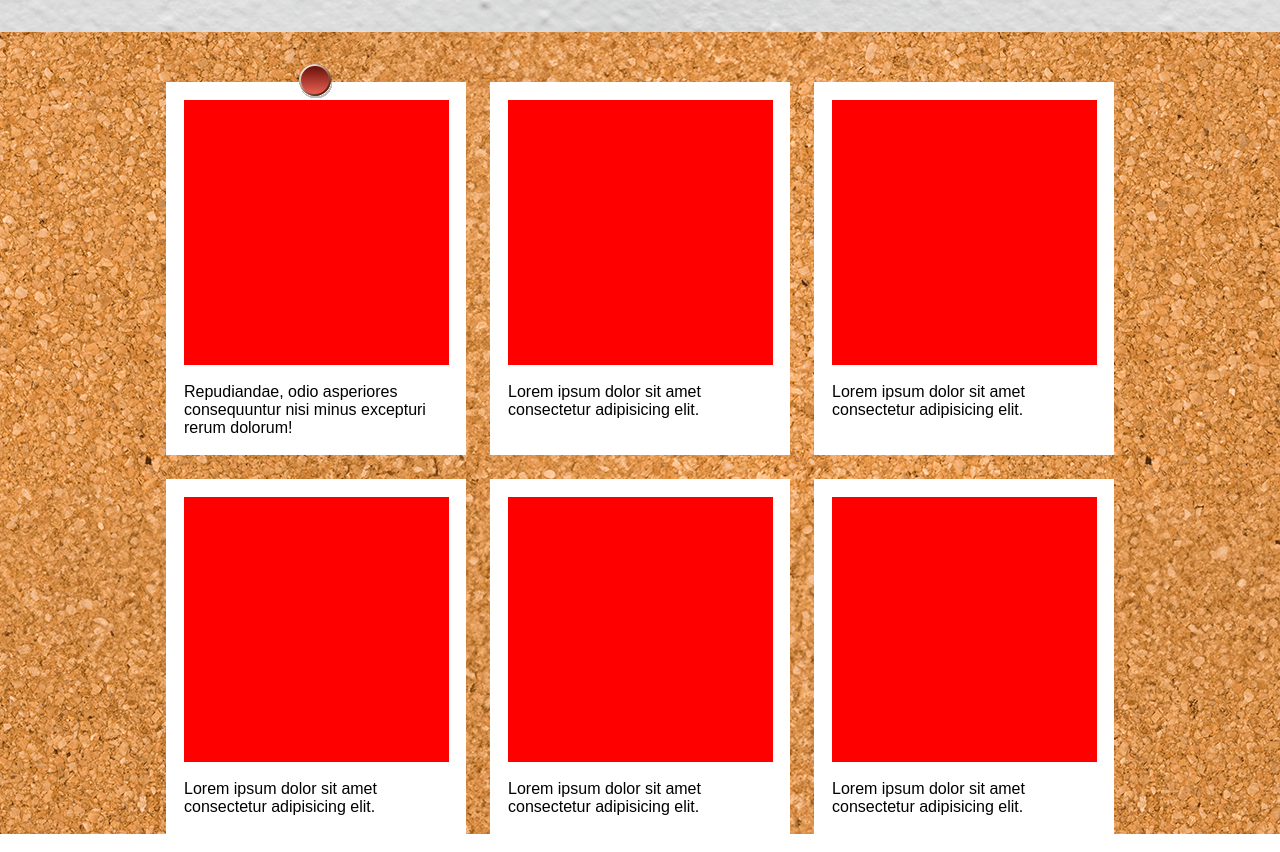
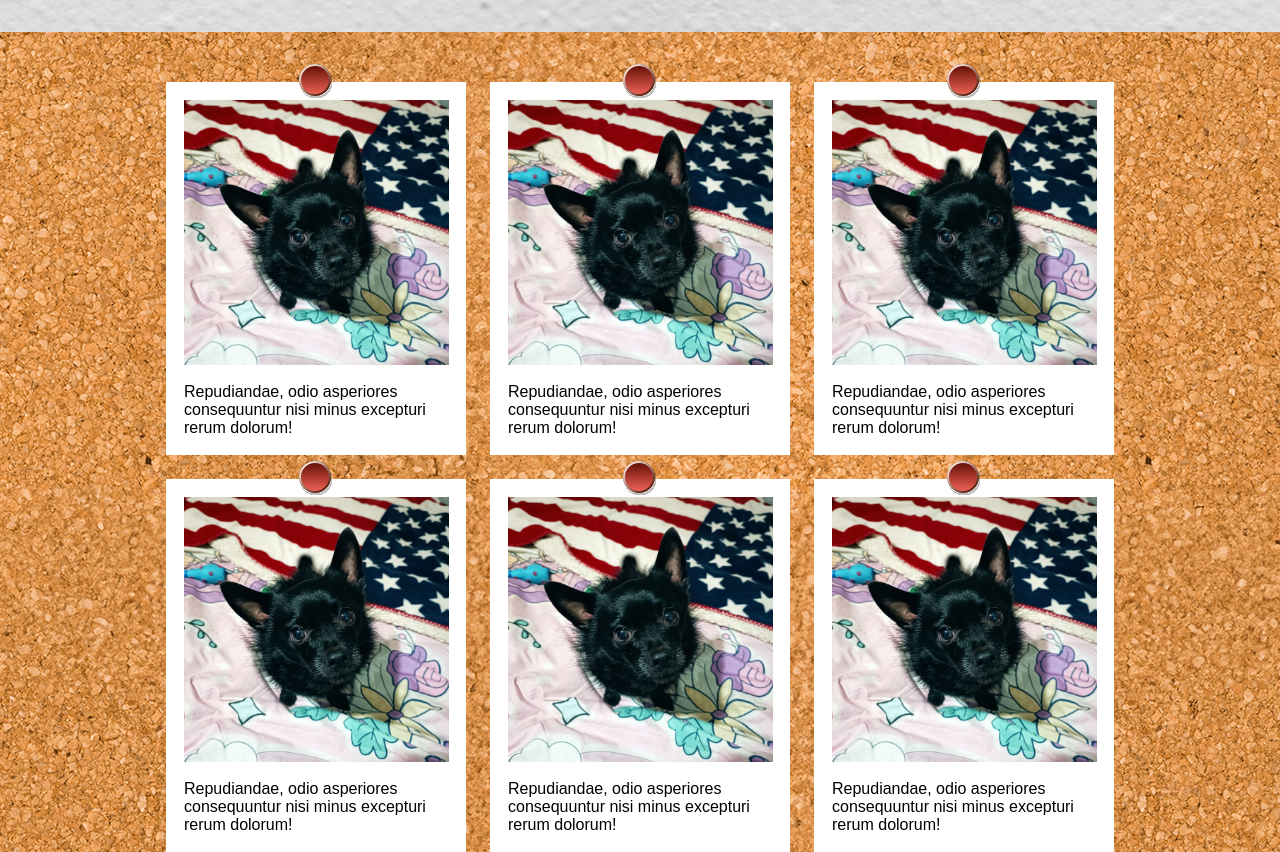
Before and after one commit to AngelaFerraro18/js-photo-blog, a plain HTML site: page index.html in a window 1280 px wide. Shown: the part 83-935 px from the top of the page. Drawn offline with Linux system fonts and the light colour scheme; a web font is replaced by a local one.

Commit message:
feat: add photo random to check photo-card behavior

```diff
--- a/css/style.css
+++ b/css/style.css
@@ -18,6 +18,10 @@ body{
     flex-wrap: wrap;
     gap: 24px;
     justify-content: center;
+}
+
+img{
+    display: block;
 }
 
 /* header */
@@ -67,3 +71,9 @@ main img.pin-photo{
     transform: translate(-50%, -50%);
     left: 50%;
 }
+
+main .photo img.img-photo{
+    object-fit: cover;
+    width: 100%;
+    height: 100%;
+}
--- a/index.html
+++ b/index.html
@@ -25,25 +25,46 @@
     <main>
         <div class="container d-flex">
             <div class="card-photo">
-                <div class="photo"></div>
+                <div class="photo">
+                    <img class="img-photo" src="img/mydog.jpg" alt="img-placehoder-my-dog">
+                </div>
                 <h3> Repudiandae, odio asperiores consequuntur nisi minus excepturi rerum dolorum!</h3>
                 <img class="pin-photo" src="img/pin.svg" alt="red-pin">
             </div>
             <div class="card-photo">
-                <div class="photo"></div>
-                <h3>Lorem ipsum dolor sit amet consectetur adipisicing elit.</h3>
-            </div> <div class="card-photo">
-                <div class="photo"></div>
-                <h3>Lorem ipsum dolor sit amet consectetur adipisicing elit.</h3>
-            </div> <div class="card-photo">
-                <div class="photo"></div>
-                <h3>Lorem ipsum dolor sit amet consectetur adipisicing elit.</h3>
-            </div> <div class="card-photo">
-                <div class="photo"></div>
-                <h3>Lorem ipsum dolor sit amet consectetur adipisicing elit.</h3>
-            </div> <div class="card-photo">
-                <div class="photo"></div>
-                <h3>Lorem ipsum dolor sit amet consectetur adipisicing elit.</h3>
+                <div class="photo">
+                    <img class="img-photo" src="img/mydog.jpg" alt="img-placehoder-my-dog">
+                </div>
+                <h3> Repudiandae, odio asperiores consequuntur nisi minus excepturi rerum dolorum!</h3>
+                <img class="pin-photo" src="img/pin.svg" alt="red-pin">
+            </div>
+            <div class="card-photo">
+                <div class="photo">
+                    <img class="img-photo" src="img/mydog.jpg" alt="img-placehoder-my-dog">
+                </div>
+                <h3> Repudiandae, odio asperiores consequuntur nisi minus excepturi rerum dolorum!</h3>
+                <img class="pin-photo" src="img/pin.svg" alt="red-pin">
+            </div>
+            <div class="card-photo">
+                <div class="photo">
+                    <img class="img-photo" src="img/mydog.jpg" alt="img-placehoder-my-dog">
+                </div>
+                <h3> Repudiandae, odio asperiores consequuntur nisi minus excepturi rerum dolorum!</h3>
+                <img class="pin-photo" src="img/pin.svg" alt="red-pin">
+            </div>
+            <div class="card-photo">
+                <div class="photo">
+                    <img class="img-photo" src="img/mydog.jpg" alt="img-placehoder-my-dog">
+                </div>
+                <h3> Repudiandae, odio asperiores consequuntur nisi minus excepturi rerum dolorum!</h3>
+                <img class="pin-photo" src="img/pin.svg" alt="red-pin">
+            </div>
+            <div class="card-photo">
+                <div class="photo">
+                    <img class="img-photo" src="img/mydog.jpg" alt="img-placehoder-my-dog">
+                </div>
+                <h3> Repudiandae, odio asperiores consequuntur nisi minus excepturi rerum dolorum!</h3>
+                <img class="pin-photo" src="img/pin.svg" alt="red-pin">
             </div>
         </div>
     </main>
```
Also changed, not shown: img/mydog.jpg (added).
